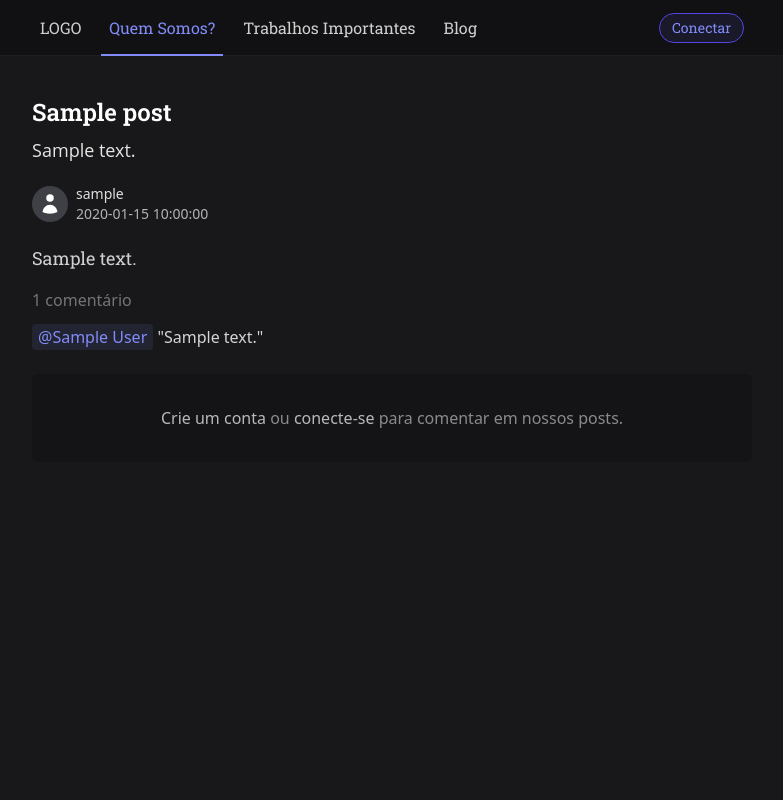
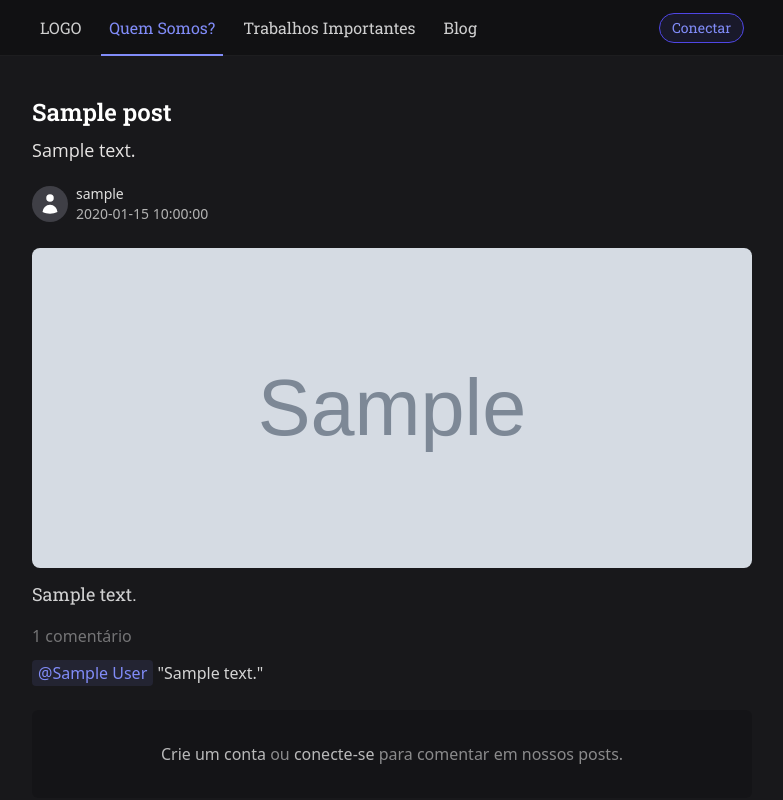
Before and after one commit to Ghriphos/projetoSMRRS-blog, a Flask app: template templates/post.jinja in a window 1280 px wide. Shown: the whole page, without its empty margins (248-1031 px from the left). Run offline with Flask 2, Linux system fonts and the light colour scheme; the template is opened without the code that fills it: most values are stand-ins (such as "Sample title", 1, 10 or a date in 2020); grey boxes marked "Sample" are stand-in pictures; some libraries are stand-ins or nearby versions.

Commit message:
Adicionar imagem aos posts

```diff
--- a/templates/post.jinja
+++ b/templates/post.jinja
@@ -19,6 +19,9 @@
         </div>
     </div>
 </div>
+{% if post.photo is defined and (post.photo.startswith('/') or post.photo.startswith('http')) %}
+<img class="mt-3 mb-3 rounded-lg w-full h-80 object-cover" src="{{ post.photo }}">
+{% endif %}
 <div class="font-slab mt-2 text-lg leading-7 text-white/80">
     {{ post.content }}
 </div>
```
